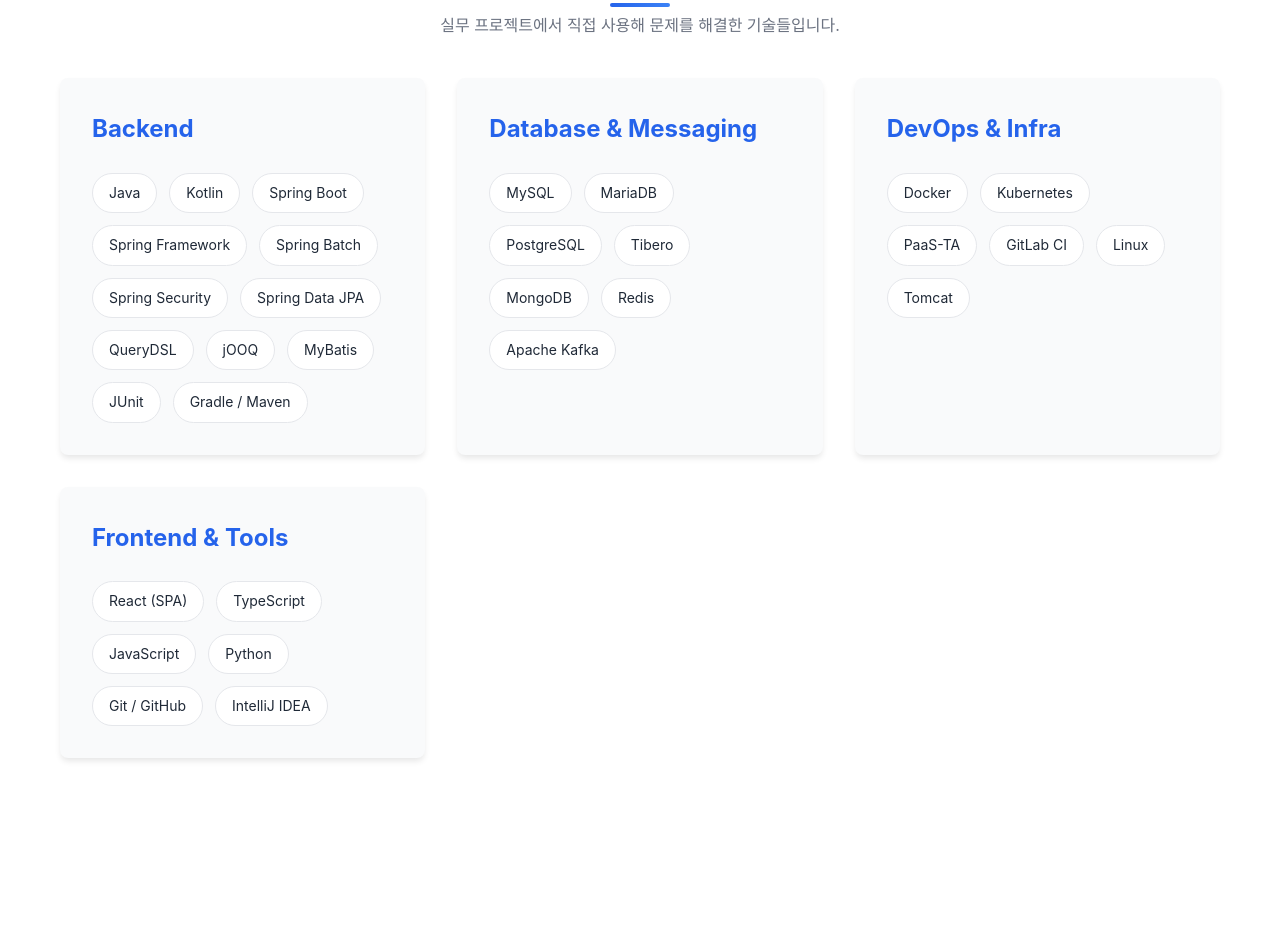
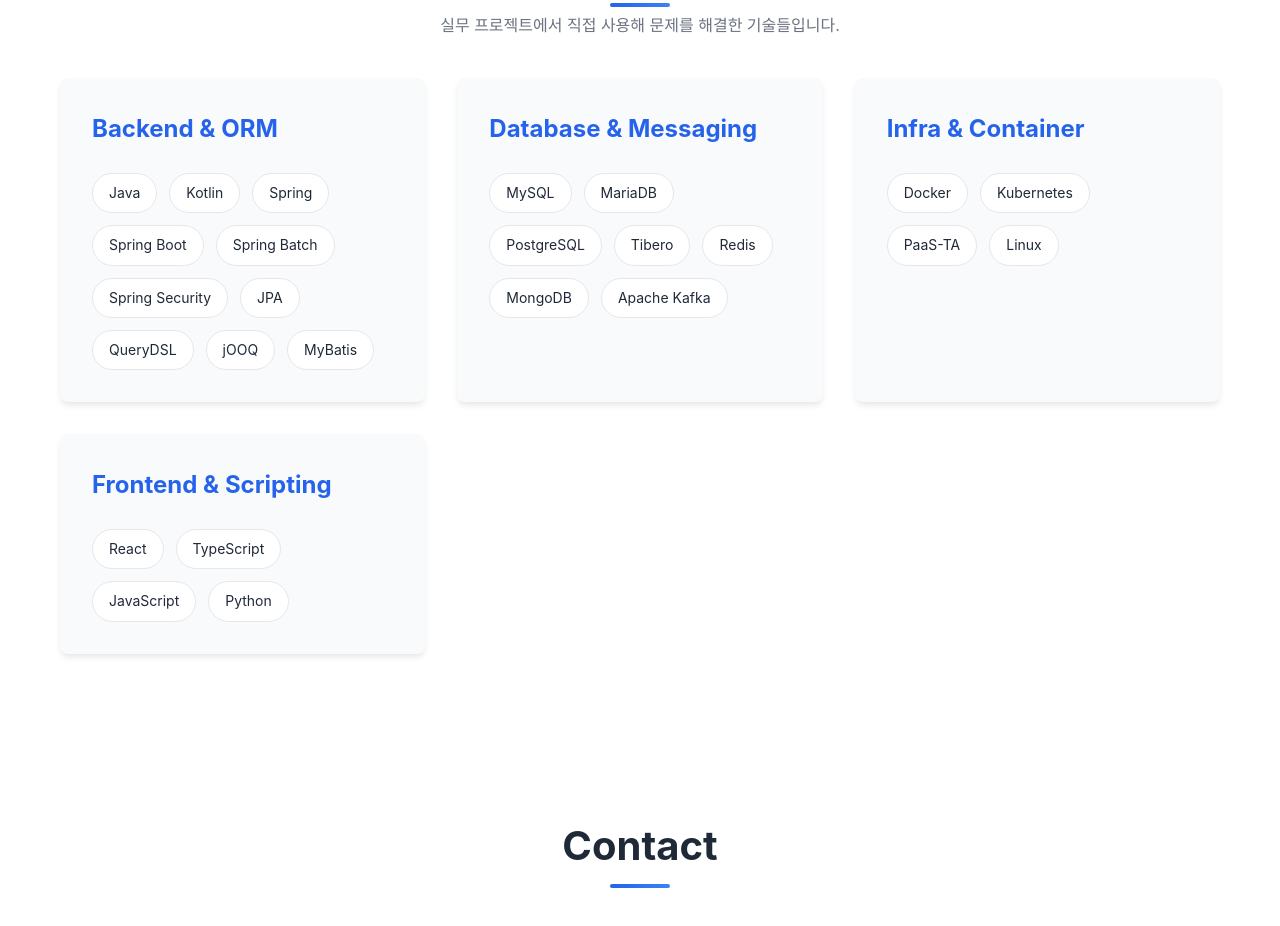
Before and after one commit to nicejongwoo/nicejongwoo, a plain HTML site: page index.html in a window 1280 px wide. Shown: the part 6515-7441 px from the top of the page. Drawn offline with Linux system fonts and the light colour scheme; a web font is replaced by a local one.

Commit message:
refactor(skills): 주요 기술 스택 중심으로 스킬셋 정리 및 개발도구 제외

```diff
--- a/index.html
+++ b/index.html
@@ -384,20 +384,18 @@
             <p class="section-subtitle">실무 프로젝트에서 직접 사용해 문제를 해결한 기술들입니다.</p>
             <div class="skills-grid">
                 <div class="skill-category">
-                    <h3>Backend</h3>
+                    <h3>Backend &amp; ORM</h3>
                     <div class="skill-tags">
                         <span class="skill-tag">Java</span>
                         <span class="skill-tag">Kotlin</span>
+                        <span class="skill-tag">Spring</span>
                         <span class="skill-tag">Spring Boot</span>
-                        <span class="skill-tag">Spring Framework</span>
                         <span class="skill-tag">Spring Batch</span>
                         <span class="skill-tag">Spring Security</span>
-                        <span class="skill-tag">Spring Data JPA</span>
+                        <span class="skill-tag">JPA</span>
                         <span class="skill-tag">QueryDSL</span>
                         <span class="skill-tag">jOOQ</span>
                         <span class="skill-tag">MyBatis</span>
-                        <span class="skill-tag">JUnit</span>
-                        <span class="skill-tag">Gradle / Maven</span>
                     </div>
                 </div>
                 <div class="skill-category">
@@ -407,31 +405,27 @@
                         <span class="skill-tag">MariaDB</span>
                         <span class="skill-tag">PostgreSQL</span>
                         <span class="skill-tag">Tibero</span>
+                        <span class="skill-tag">Redis</span>
                         <span class="skill-tag">MongoDB</span>
-                        <span class="skill-tag">Redis</span>
                         <span class="skill-tag">Apache Kafka</span>
                     </div>
                 </div>
                 <div class="skill-category">
-                    <h3>DevOps &amp; Infra</h3>
+                    <h3>Infra &amp; Container</h3>
                     <div class="skill-tags">
                         <span class="skill-tag">Docker</span>
                         <span class="skill-tag">Kubernetes</span>
                         <span class="skill-tag">PaaS-TA</span>
-                        <span class="skill-tag">GitLab CI</span>
                         <span class="skill-tag">Linux</span>
-                        <span class="skill-tag">Tomcat</span>
                     </div>
                 </div>
                 <div class="skill-category">
-                    <h3>Frontend &amp; Tools</h3>
+                    <h3>Frontend &amp; Scripting</h3>
                     <div class="skill-tags">
-                        <span class="skill-tag">React (SPA)</span>
+                        <span class="skill-tag">React</span>
                         <span class="skill-tag">TypeScript</span>
                         <span class="skill-tag">JavaScript</span>
                         <span class="skill-tag">Python</span>
-                        <span class="skill-tag">Git / GitHub</span>
-                        <span class="skill-tag">IntelliJ IDEA</span>
                     </div>
                 </div>
             </div>
```
